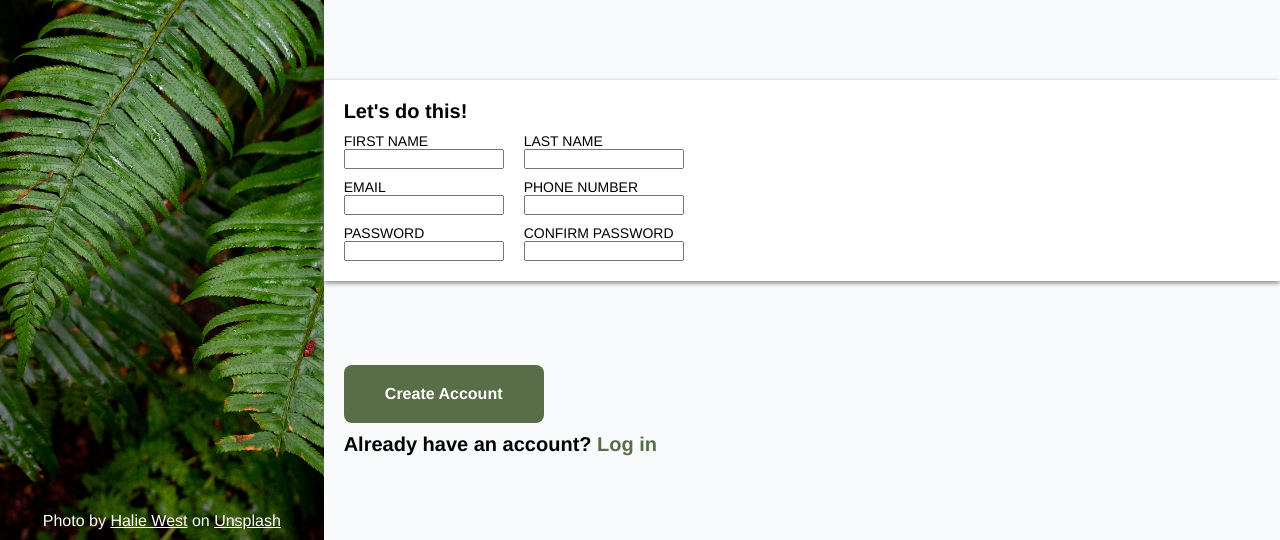
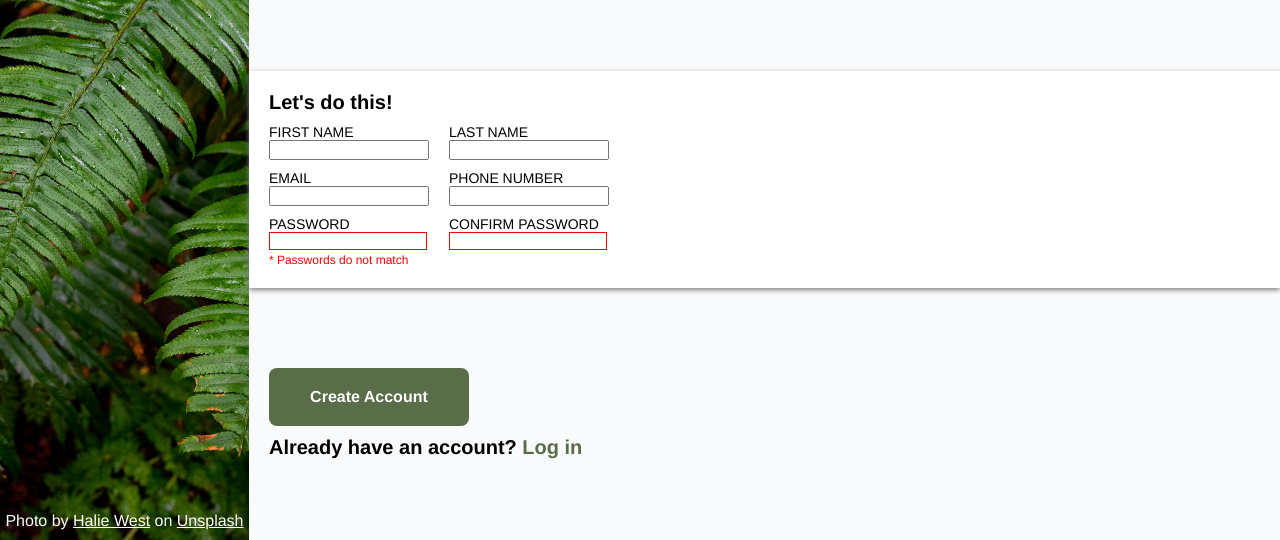
Before and after one commit to JE-Richards/odin-sign-up-form, a plain HTML site: page index.html in a window 1280 px wide. Shown: the part 260-800 px from the top of the page. Drawn offline with Linux system fonts and the light colour scheme.

Commit message:
Add form input styling
Added basic styling to form input by changing the focus border color and
adding a red border color if passwords are invalid.

Modified the html to make passwords required as a way to trigger the
invalid response and display the change to the border color. Further
added an empty bold element under password which can be used to display
a message when the password input is invalid.

```diff
--- a/index.html
+++ b/index.html
@@ -33,9 +33,10 @@
                                 <input type="email" id="email" name="user_email">
                             </div>
 
-                            <div>
+                            <div class="password-div">
                                 <label for="password">PASSWORD</label>
-                                <input type="password" id="password" name="user_password">
+                                <input type="password" id="password" name="user_password" required>
+                                <b></b>
                             </div>
                         </div>
 
@@ -47,12 +48,12 @@
 
                             <div>
                                 <label for="phone-number">PHONE NUMBER</label>
-                                <input type="number" id="phone-number" name="phone_number">
+                                <input type="tel" id="phone-number" name="phone_number">
                             </div>
 
                             <div>
                                 <label for="confirm-password">CONFIRM PASSWORD</label>
-                                <input type="password" id="confirm-password" name="user_confirm_password">
+                                <input type="password" id="confirm-password" name="user_confirm_password" required>
                             </div>
                         </div>
                     </div>
--- a/style.css
+++ b/style.css
@@ -31,6 +31,7 @@
     width: 40%;
     display: flex;
     flex-direction: column;
+    flex: 1;
 }
 
 .logo-back {
@@ -137,3 +138,23 @@ button {
 .submit-or-log-in > p > a {
     color: #596D48;
 }
+
+/* Form Input Styles */
+#password:invalid, #confirm-password:invalid {
+    border: solid 1px red;
+}
+
+b {
+    color: red;
+    font-size: 12px;
+    font-weight: 500;
+}
+#password:invalid+b:before {
+    content: '* Passwords do not match';
+}
+
+input:focus {
+    border: solid 1px blue;
+    box-shadow: 2px 2px 5px grey;
+    outline: none;
+}
```
